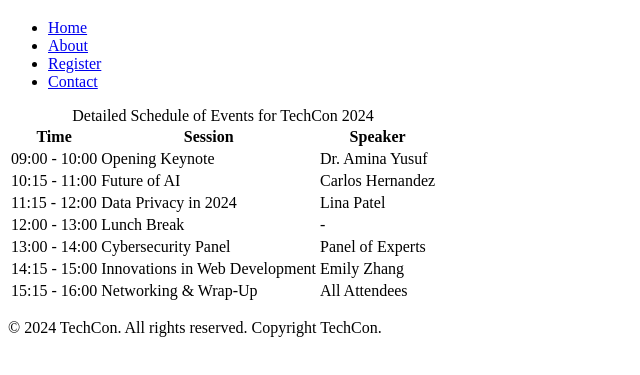
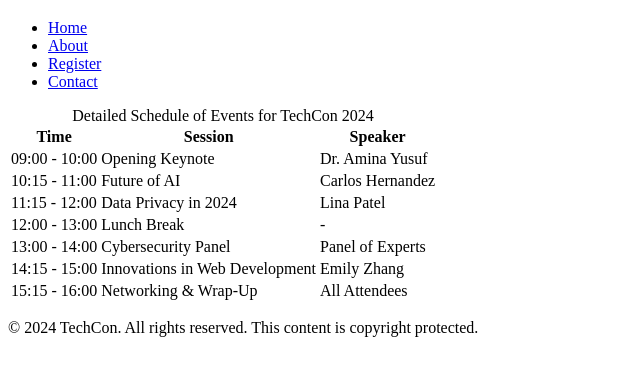
Before and after one commit to wallygich/TechCon_HTML, a plain HTML site: page techcon_website/schedule.html in a window 1280 px wide. Shown: the part 61-436 px from the top of the page, without its empty margins (0-640 px from the left). Drawn offline with Linux system fonts and the light colour scheme.

Commit message:
schedule

```diff
--- a/techcon_website/schedule.html
+++ b/techcon_website/schedule.html
@@ -72,8 +72,8 @@
 
   <!-- Footer -->
   <footer>
-    <p>&copy; 2024 TechCon. All rights reserved. Copyright TechCon.</p>
-  </footer>
+  <p>&copy; 2024 TechCon. All rights reserved. This content is copyright protected.</p>
+</footer>
 
 </body>
 </html>
```
